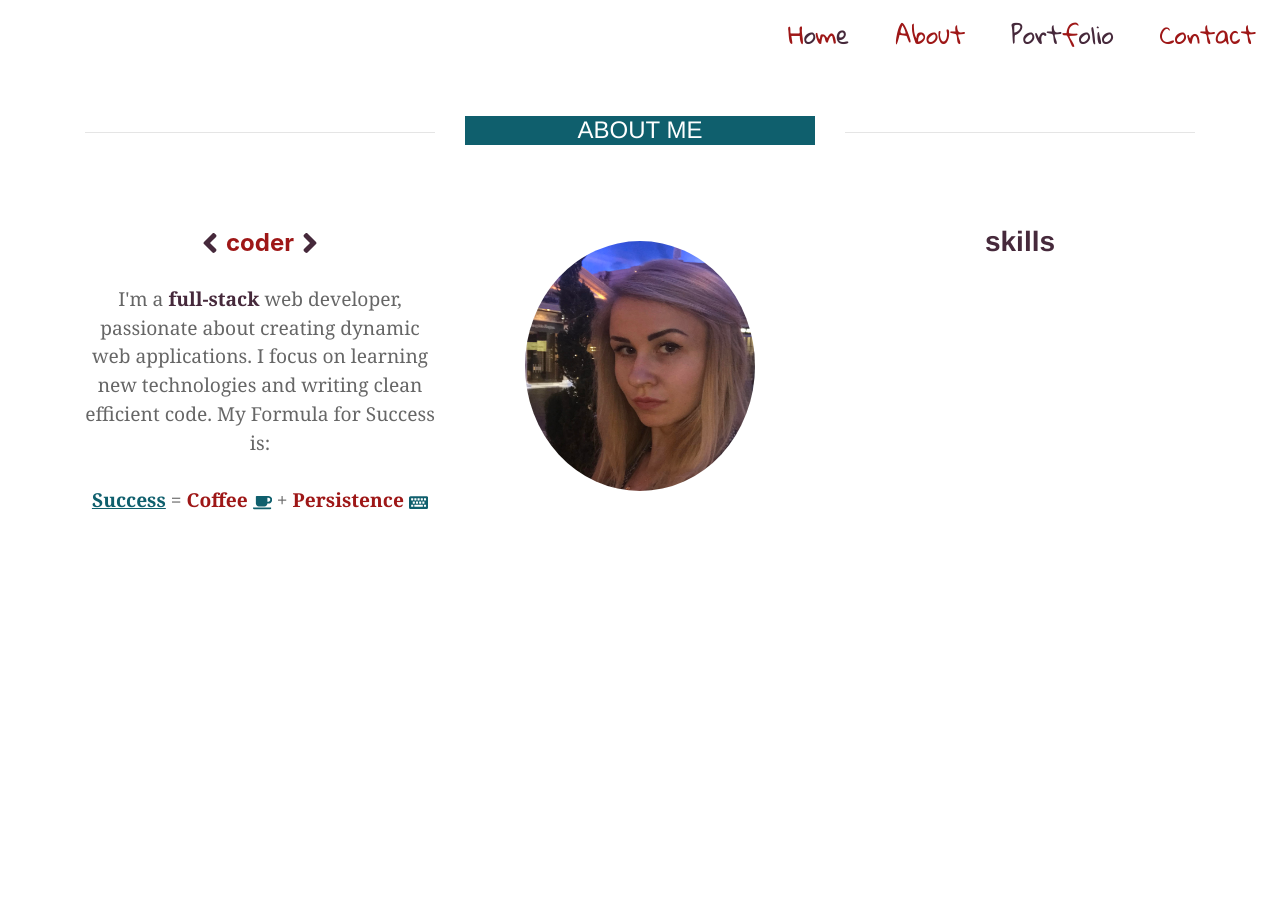
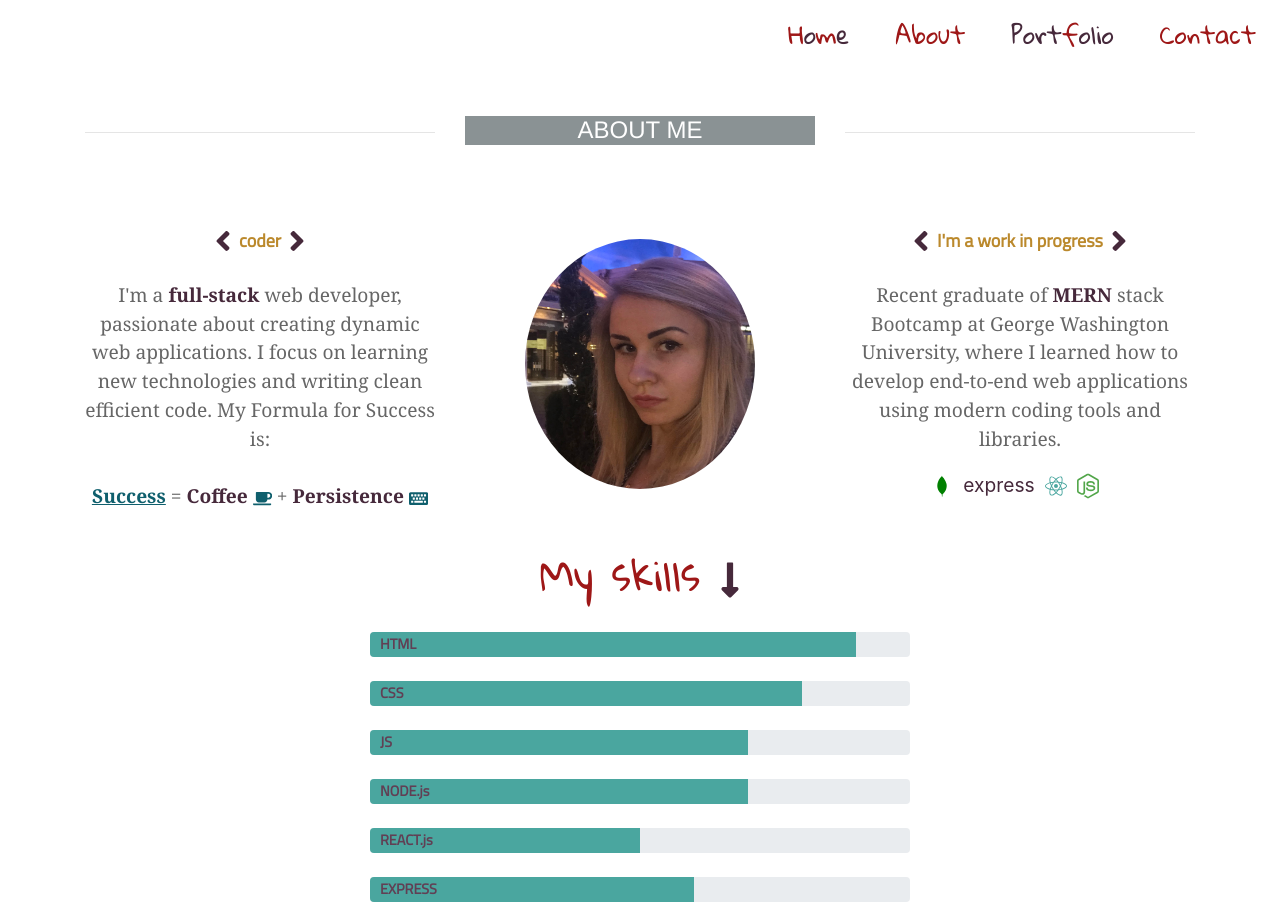
Before and after one commit to Anya555/Portfolio, a React (Create React App) app in the folder portfolio/: page /AboutPage in a window 1280 px wide. Shown: the top 924 px of the page. Before the commit the page ends 800 px from the top, so only its background shows below. Built offline with nearby package versions, Linux system fonts and the light colour scheme; what react-animations would draw is missing.

Commit message:
skills chart

```diff
--- a/portfolio/package.json
+++ b/portfolio/package.json
@@ -8,11 +8,9 @@
     "@testing-library/user-event": "^7.2.1",
     "animate.css": "^3.7.2",
     "bootstrap": "^4.4.1",
-    "canvasjs": "^1.8.3",
     "react": "^16.13.0",
     "react-animations": "^1.0.0",
     "react-bootstrap": "^1.0.0-beta.17",
-    "react-canvas-js": "^1.0.1",
     "react-dom": "^16.13.0",
     "react-icons": "^3.9.0",
     "react-router-dom": "^5.1.2",
--- a/portfolio/public/index.html
+++ b/portfolio/public/index.html
@@ -17,37 +17,15 @@
     crossorigin="anonymous"
   />
   <link href="https://fonts.googleapis.com/css?family=Gloria+Hallelujah&display=swap" rel="stylesheet">
+  <link href="https://fonts.googleapis.com/css?family=Titillium+Web&display=swap" rel="stylesheet">
   <link rel="shortcut icon" href="https://img.icons8.com/ios-glyphs/30/000000/code.png"/>
-    <!--
-      manifest.json provides metadata used when your web app is installed on a
-      user's mobile device or desktop. See https://developers.google.com/web/fundamentals/web-app-manifest/
-    -->
-    <!-- <link rel="manifest" href="%PUBLIC_URL%/manifest.json" /> -->
 
-    <!--
-      Notice the use of %PUBLIC_URL% in the tags above.
-      It will be replaced with the URL of the `public` folder during the build.
-      Only files inside the `public` folder can be referenced from the HTML.
-
-      Unlike "/favicon.ico" or "favicon.ico", "%PUBLIC_URL%/favicon.ico" will
-      work correctly both with client-side routing and a non-root public URL.
-      Learn how to configure a non-root public URL by running `npm run build`.
-    -->
     <title>Coding with Anya</title>
   </head>
   <script src="https://cdnjs.cloudflare.com/ajax/libs/font-awesome/5.11.2/js/all.min.js" integrity="sha256-qM7QTJSlvtPSxVRjVWNM2OfTAz/3k5ovHOKmKXuYMO4=" crossorigin="anonymous"></script>
   <body>
     <noscript>You need to enable JavaScript to run this app.</noscript>
     <div id="root"></div>
-    <!--
-      This HTML file is a template.
-      If you open it directly in the browser, you will see an empty page.
 
-      You can add webfonts, meta tags, or analytics to this file.
-      The build step will place the bundled scripts into the <body> tag.
-
-      To begin the development, run `npm start` or `yarn start`.
-      To create a production bundle, use `npm run build` or `yarn build`.
-    -->
   </body>
 </html>
--- a/portfolio/src/pages/AboutPage.js
+++ b/portfolio/src/pages/AboutPage.js
@@ -7,6 +7,7 @@ import Image from 'react-bootstrap/Image';
 // react- css animations
 
 import { slideInLeft } from "react-animations";
+import { slideInRight } from "react-animations";
 import styled, { keyframes } from "styled-components";
 import "./aboutpage.css";
 
@@ -16,9 +17,16 @@ import { FaCoffee } from 'react-icons/fa';
 import { FaAngleLeft } from 'react-icons/fa';
 import { FaAngleRight } from 'react-icons/fa';
 import { FaKeyboard } from 'react-icons/fa';
+import { DiMongodb } from 'react-icons/di';
+import { FaNodeJs } from 'react-icons/fa';
+import { FaReact } from 'react-icons/fa';
+import { FaLongArrowAltDown } from 'react-icons/fa'
 
 
 const SlideInLeft = styled.div`animation: 1s ${keyframes`${slideInLeft}`} `;
+const SlideInRight = styled.div`animation: 1s ${keyframes`${slideInRight}`} `;
+
+
 
 function About() {
     return (
@@ -64,13 +72,79 @@ function About() {
 
                     <div className="col-4 sm-12 img">
                         <Image src="/images/pic.jpg" roundedCircle width="230px" height="250px" />
-
                     </div>
 
                     <div className="col-4 sm-12">
+                        <SlideInRight>
+                            <br></br>
+                            <span className="code"><FaAngleLeft className="bracket" />
+                                <span className="coder">I'm a work in progress</span>
+                                <FaAngleRight className="bracket" /></span>
+                            <br></br>
+
+                            <p>Recent graduate of <span className="stack"> MERN</span> stack Bootcamp at George Washington University, where I learned how to develop end-to-end web applications using modern coding tools and libraries.</p>
+
+                                <div className="mern">
+                                <DiMongodb className="mongo"/>
+                                <span className="express"> express </span>
+                                <span> <FaReact className="react"/> </span>
+                                <span>   <FaNodeJs className="node"/> </span>
+                                </div>
+
+                        </SlideInRight>
+                    </div>
+                </div>
+
+                <div className="row">
+                    <div className="col-6 offset-sm-3">
+                       <br></br>
+                        <h1 className="h1">My skills<FaLongArrowAltDown className="arrow"/> </h1>
                         <br></br>
-                        <h3>skills</h3>
-                        <br></br>
+
+                        {/* Skills chart */}
+
+                        <div className="skills-chart">
+                            <div className="progress">
+                                <div className="progress-bar" style={{ width: "90%" }} ><span className="label">HTML</span></div>
+                            </div>
+                            <br></br>
+                            <div className="progress">
+                                <div className="progress-bar" style={{ width: "80%" }} ><span className="label">CSS</span></div>
+                            </div>
+                            <br></br>
+                            <div className="progress">
+                                <div className="progress-bar" style={{ width: "70%" }} ><span className="label">JS</span></div>
+                            </div>
+                            <br></br>
+                            <div className="progress">
+                                <div className="progress-bar" style={{ width: "70%" }} ><span className="label">NODE.js</span></div>
+                            </div>
+                            <br></br>
+                            <div className="progress">
+                                <div className="progress-bar" style={{ width: "50%" }} ><span className="label">REACT.js</span></div>
+                            </div>
+                            <br></br>
+                            <div className="progress">
+                                <div className="progress-bar" style={{ width: "60%" }} ><span className="label">EXPRESS</span></div>
+                            </div>
+                            <br></br>
+                            <div className="progress">
+                                <div className="progress-bar" style={{ width: "70%" }} ><span className="label">MongoDB</span></div>
+                            </div>
+                            <br></br>
+                            <div className="progress">
+                                <div className="progress-bar" style={{ width: "70%" }} ><span className="label">MySQL</span></div>
+                            </div>
+                            <br></br>
+                            <div className="progress">
+                                <div className="progress-bar" style={{ width: "80%" }} ><span className="label">BOOTSTRAP</span></div>
+                            </div>
+                            <br></br>
+                            <div className="progress">
+                                <div className="progress-bar" style={{ width: "80%" }} ><span className="label">MUI</span></div>
+                            </div>
+                            <br></br>
+                        </div>
 
 
                     </div>
--- a/portfolio/src/pages/HomePage.js
+++ b/portfolio/src/pages/HomePage.js
@@ -1,8 +1,11 @@
 import React from "react";
+// react-router
 import { Link } from "react-router-dom";
+// react - css animations
 import "./homepage.css";
 import styled, { keyframes } from "styled-components";
 import { pulse } from "react-animations";
+// react-bootstrap
 import { Button } from 'react-bootstrap';
 import { FaArrowRight } from 'react-icons/fa';
 
@@ -18,7 +21,7 @@ function Home() {
             <br></br><br></br><br></br><br></br><br></br><br></br><br></br>
 
             <h1 className="text-center">Hello, I'm Anna</h1>
-            <h1 className="text-center">I'm a <span className="stack">full-stack</span> web developer</h1>
+            <h1 className="text-center">I'm a <span className="full">full-stack</span> web developer</h1>
 
             <br></br><br></br><br></br>
 
--- a/portfolio/src/pages/aboutpage.css
+++ b/portfolio/src/pages/aboutpage.css
@@ -2,7 +2,7 @@ h4{
     text-align: center;
     color: white;
     font-family: "proxima nova", "Helvetica Neue", Helvetica, Arial, Sans-serif;
-    background-color: rgb(15, 95, 109);
+    background-color: rgb(138, 146, 148);
 }
 
 .img{
@@ -21,15 +21,16 @@ p{
 .coder{
   font-size: large;
   font-weight: bold;
-  color:rgb(158, 23, 23);
-  font-size:x-large;
+  color:  rgb(187, 137, 44);
+  font-size:large;
+ font-family: 'Titillium Web', sans-serif;
 }
 
 .bracket{
   font-size: xx-large;
 }
 
-.code{
+.code, .mern{
   display: flex;
   align-items: center;
   justify-content: center;
@@ -46,7 +47,7 @@ p{
 }
 
 .formula{
-  color: rgb(158, 23, 23);
+  color: rgb(70, 41, 59);
   font-weight: bolder;
 }
 
@@ -69,12 +70,49 @@ h3{
 
 .label{
 text-align: left;
-margin-left: 5px;
-color:white;
+margin-left: 10px;
+color:rgb(97, 63, 84);;
 font-weight: bold;
-font-family: Raleway;
+font-family: 'Titillium Web', sans-serif;
+font-size: larger;
 }
 
 .progress{
   height: 25px;
 }
+
+.mongo{
+  font-size: xx-large;
+  color:green;
+  padding-right: 10px;
+}
+
+.react{
+  font-size: xx-large;
+  color: #4AA69F;
+  padding-right: 10px;
+}
+
+.node{
+  font-size: xx-large;
+  color: rgb(82, 166, 74);
+  padding-right: 10px;
+}
+
+.express{
+  font-size: larger;
+  color:rgb(70, 41, 59);
+  padding-right: 10px;
+}
+
+h1{
+  text-align: center;
+}
+
+.arrow{
+  color:rgb(70, 41, 59);
+}
+
+.h1{
+  color:rgb(158, 23, 23);
+}
--- a/portfolio/src/pages/homepage.css
+++ b/portfolio/src/pages/homepage.css
@@ -1,5 +1,5 @@
 .main {
-	background: linear-gradient(-45deg,  #e29f8b, white, black);
+	background: linear-gradient(-45deg,  #b69b93, rgb(185, 156, 185), white, black);
 	background-size: 700% 1200%;
 	animation: gradient 15s ease infinite;
 }
@@ -18,11 +18,11 @@
 
 h1{
   font-family: 'Gloria Hallelujah', cursive;
-  color: rgb(158, 23, 23);
+  color: rgb(70, 41, 59);
 }
 
-.stack{
-  color:black
+.full{
+  color:rgb(158, 23, 23);
 }
 
 
```
